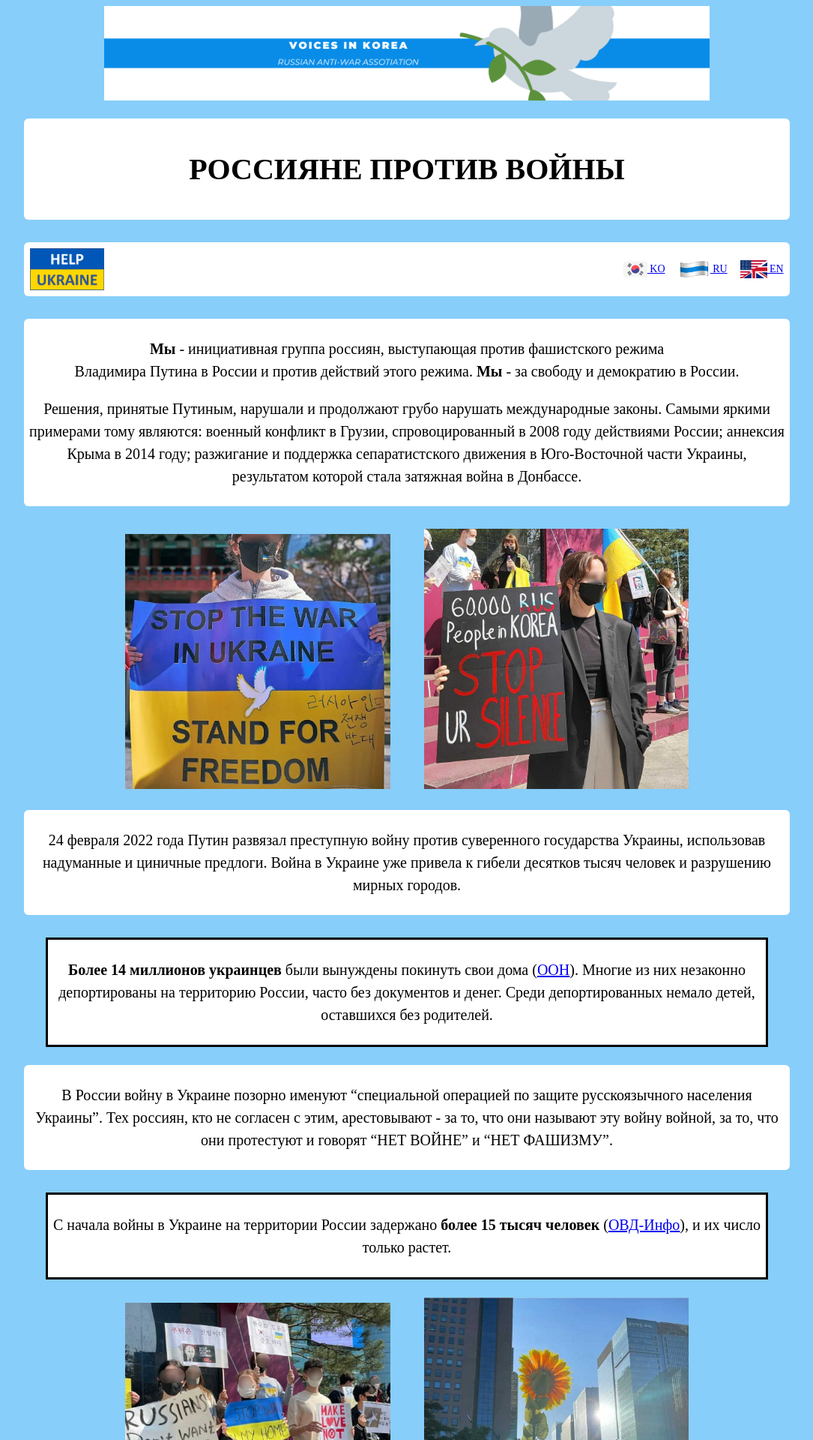
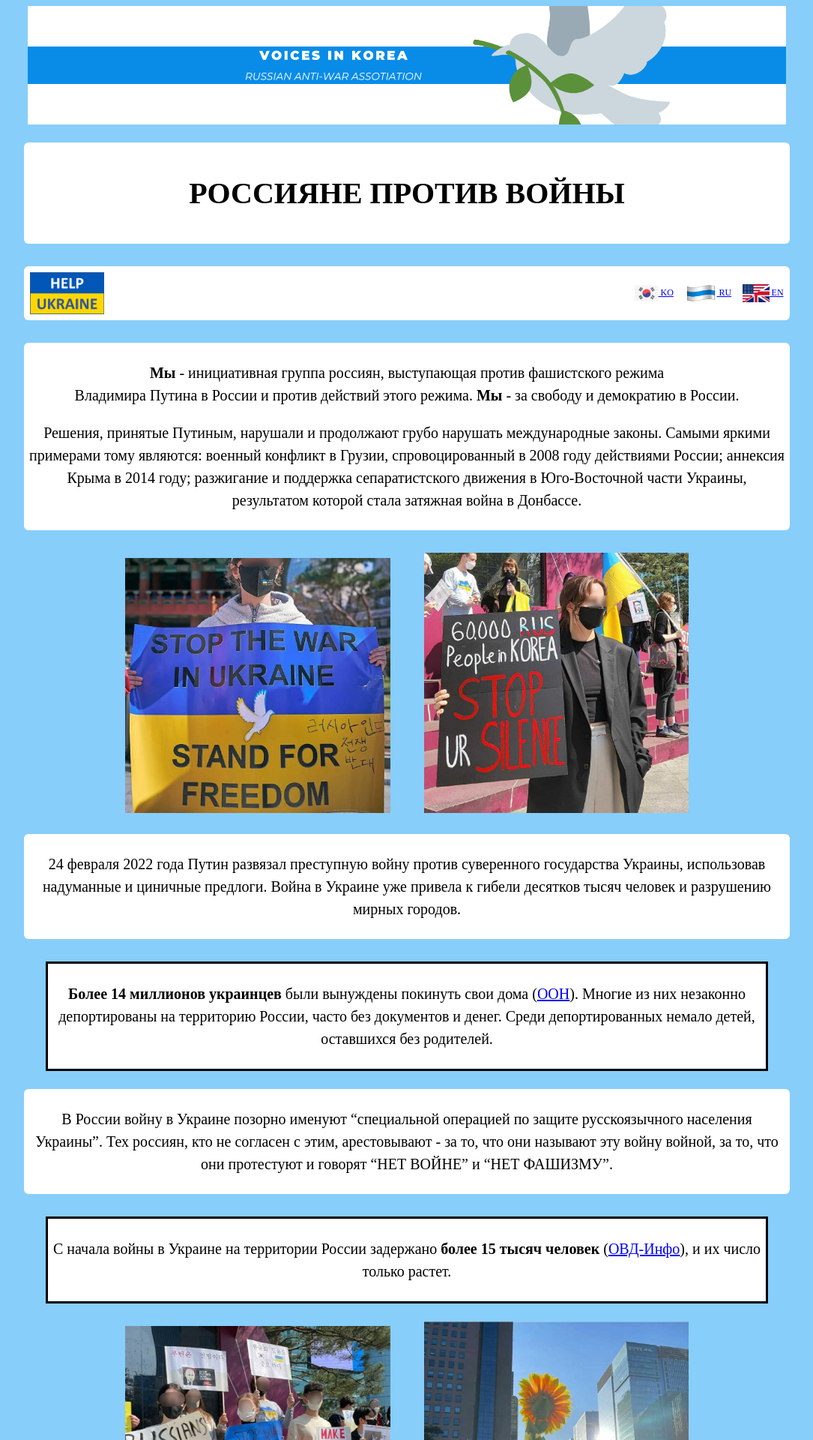
Before and after one commit to voicesinkorea/voicesinkorea.github.io, a Jekyll site: the page built from index_ru_test.md, in a window 1280 px wide. Shown: the top 1920 px of the page at 75% size, without its empty margins (97-1182 px from the left). Built offline with Jekyll 4.4.1, drawn with Linux system fonts in a browser that asks for light colours; nearby versions of some CDN libraries; library files that are not in the unit come from our copies.

Commit message:
fix banner and langs

```diff
--- a/_layouts/new.html
+++ b/_layouts/new.html
@@ -48,7 +48,7 @@
     .langs {
       margin:0px;
       padding:0px;
-      font-size:14px;
+      font-size:12px;
       font-family: "Times New Roman", Times, serif;
       vertical-align: middle;
     }
@@ -62,7 +62,7 @@
 
 <meta name="viewport" content="width=device-width, initial-scale=1, user-scalable=no">
 <header>
-  <center><img src="../assets/banner.png" width="80%"></center>
+  <center><img src="../assets/banner.png" width="100%"></center>
 </header>
 
 
```
